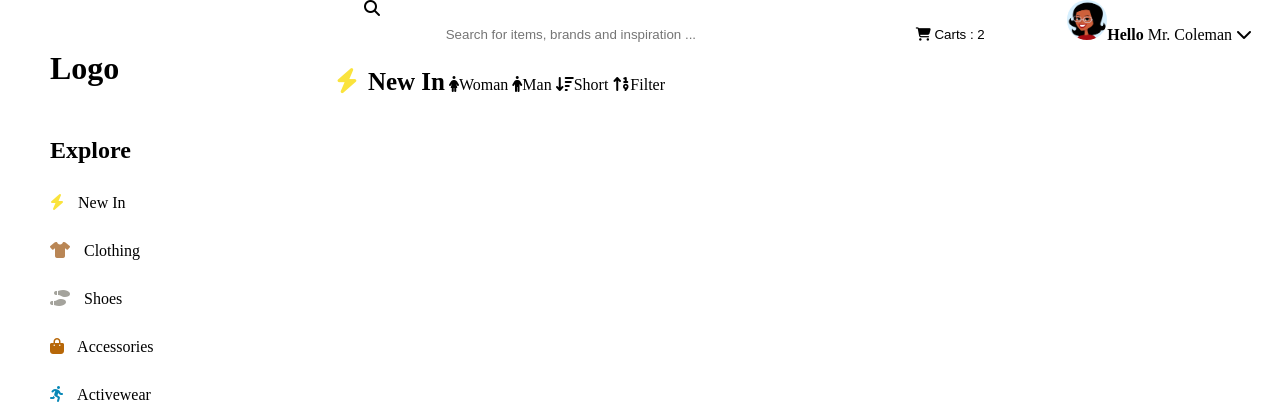
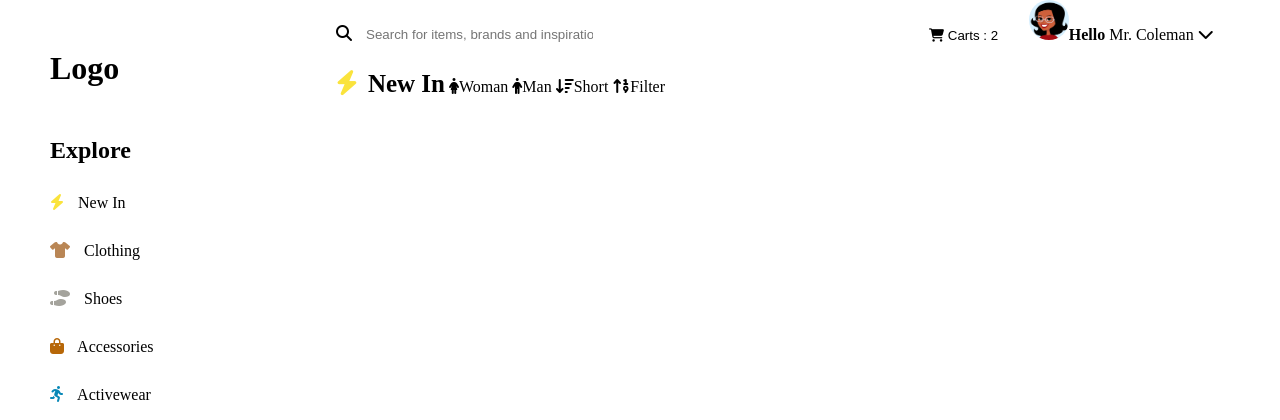
Before and after one commit to Francoise1999/Boutique, a PHP site: page / in a window 1280 px wide. Shown: the top 420 px of the page. Run offline with PHP 8.4, Linux system fonts and the light colour scheme; some libraries are stand-ins or nearby versions.

Commit message:
change topbar

```diff
--- a/css/style.css
+++ b/css/style.css
@@ -80,8 +80,8 @@
 
 .top_bar{
     display: flex;
+    align-items: center;
     flex-direction: row;
-    justify-content: space-around;
 }
 .top_bar input[name="search"]{
     margin: 20px 0;
@@ -110,6 +110,10 @@
     color: #000;
 }
 
+.top_bar .left_topbar{
+    width: 60%;
+}
+
     /*********CENTER BAR*********/
 .center_bar a{
     text-decoration: none;
--- a/index.html
+++ b/index.html
@@ -32,10 +32,15 @@
 
         <div class="right_side">
             <div class="top_bar">
-                <i class="fas fa-search"></i>
-                <input type="text" name="search" id="search" placeholder="Search for items, brands and inspiration ...">
-                <button class="btn-panier"><i class="fas fa-shopping-cart"></i> Carts : 2</button>
-                <a class="user" href="#"><img src="./img/verticale-de-dessin-animé-de-femme-10940794.jpg" alt="potrait de femme"><strong>Hello</strong> Mr. Coleman <i class="fas fa-chevron-down"></i></a>
+                <div class="left_topbar">
+                    <i class="fas fa-search"></i>
+                    <input type="text" name="search" id="search" placeholder="Search for items, brands and inspiration ...">
+                </div>
+                <div class="right_topbar">
+                    <button class="btn-panier"><i class="fas fa-shopping-cart"></i> Carts : 2</button>
+                    <a class="user" href="#"><img src="./img/verticale-de-dessin-animé-de-femme-10940794.jpg" alt="potrait de femme"><strong>Hello</strong> Mr. Coleman <i class="fas fa-chevron-down"></i></a>
+                </div>
+
             </div>
             <div class="center_bar">
                 <a class="new-in" href="#"><i class="fas fa-bolt"></i>New In</a>
```
